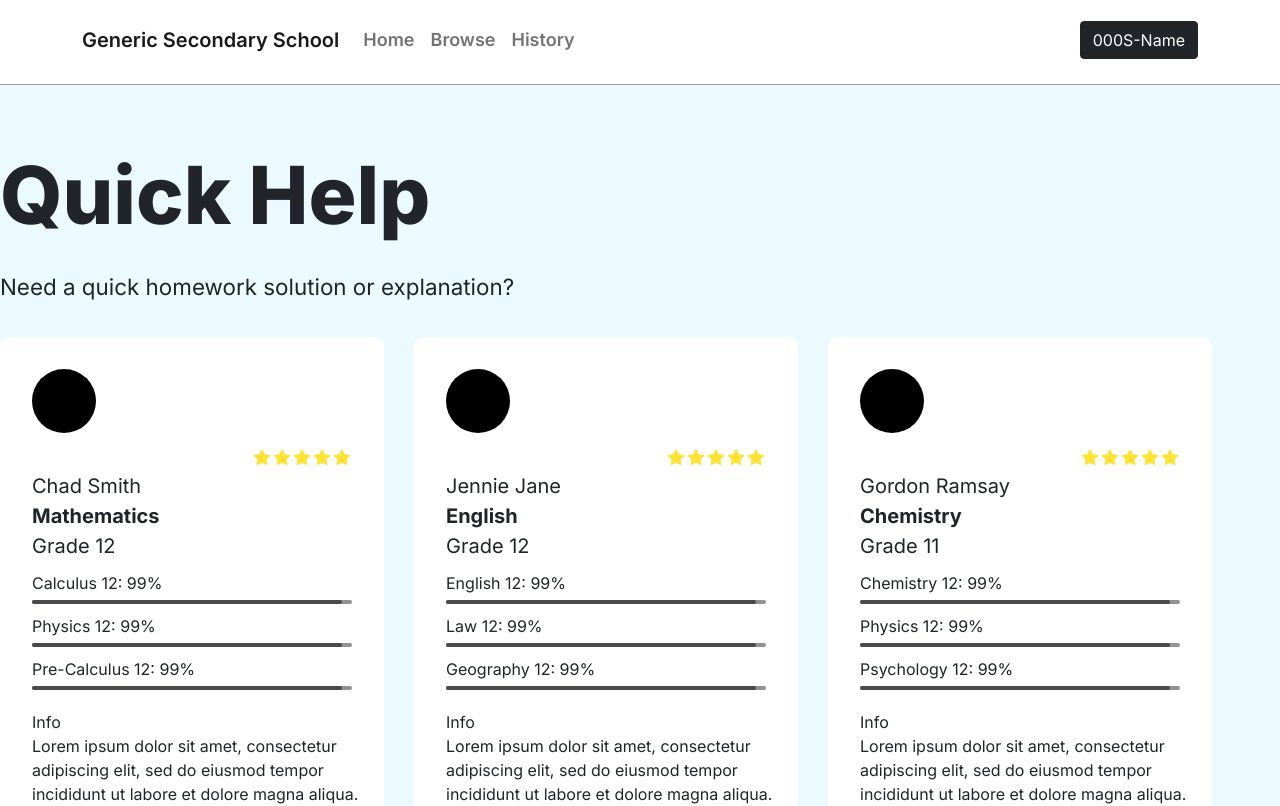
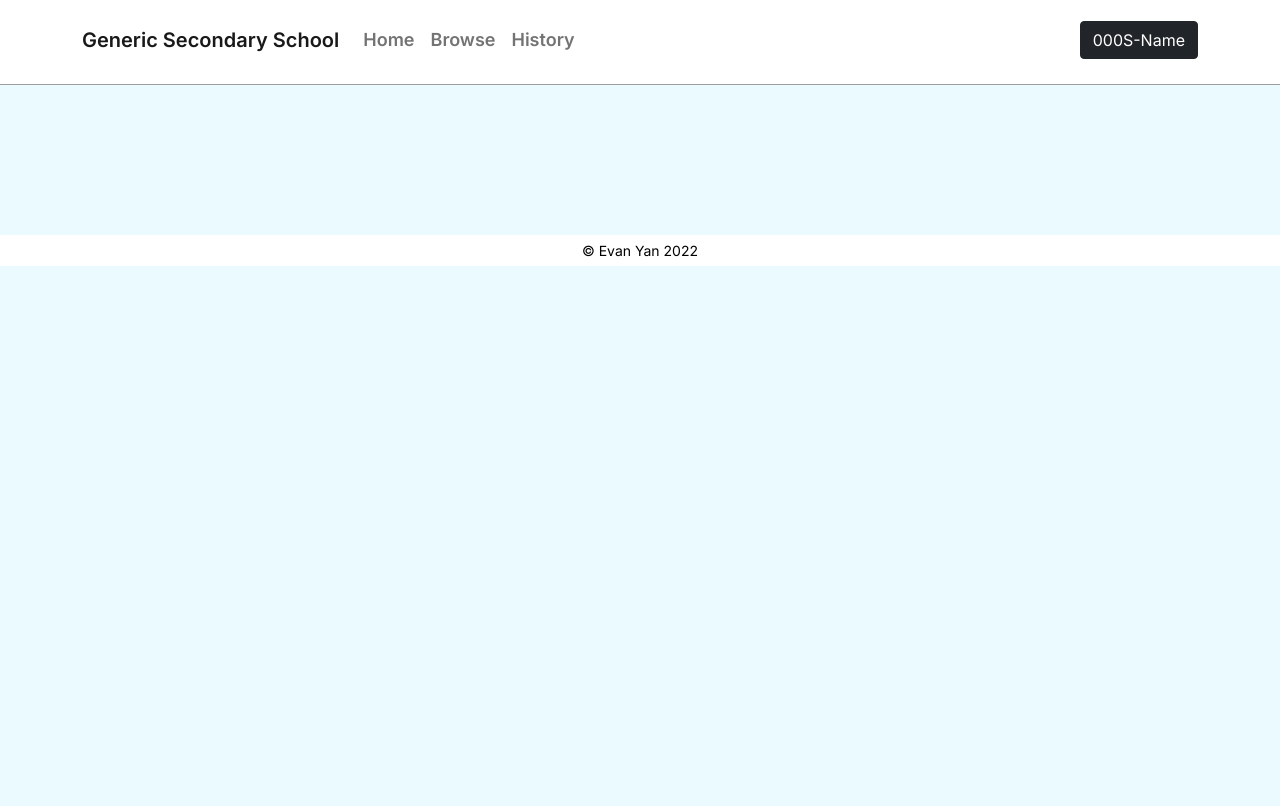
Before and after one commit to evanyans/MySchoolTutor, a React (Create React App) app: page / in a window 1280 px wide. Before the commit this address led to /home. Shown: the top 806 px of the page. Built offline with nearby package versions, Linux system fonts and the light colour scheme.

Commit message:
Update App.js

```diff
--- a/src/App.js
+++ b/src/App.js
@@ -6,15 +6,15 @@ import History from './components/History';
 import styled from 'styled-components';
 function App() {
   return (
-    <Router history={history} basename={process.env.PUBLIC_URL}>
+    <Router basename={process.env.PUBLIC_URL}>
       <Navigation />
 
       <Wrapper>
         <Routes>
-          <Route exact path="/" element={<Navigate to="/home" />} />
-          <Route path="/home" element={<Home />} />
-          <Route path="/browse" element={<Browse />} />
-          <Route path="/history"  element={<History />} />
+          <Route exact path="/MySchoolTutor" element={<Navigate to="/home" />} />
+          <Route path="/MySchoolTutor/home" element={<Home />} />
+          <Route path="/MySchoolTutor/browse" element={<Browse />} />
+          <Route path="/MySchoolTutor/history"  element={<History />} />
         </Routes>
       </Wrapper>
 
```
